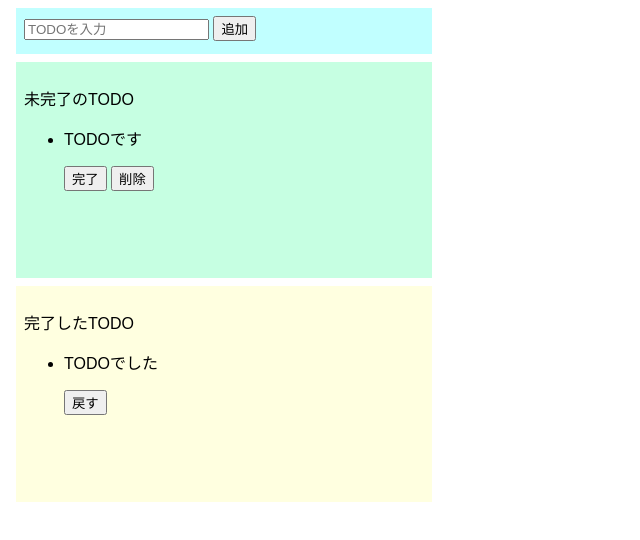
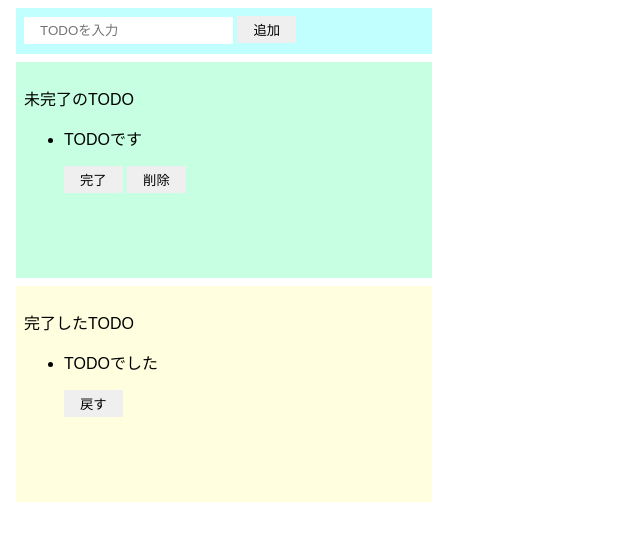
Before and after one commit to shitosatakuka/practiceReact-todoApp, a website built with Parcel: page src/index.html in a window 1280 px wide. Shown: the whole page, without its empty margins (0-640 px from the left). Built offline with nearby package versions, Linux system fonts and the light colour scheme.

Commit message:
Update styles.css inputとbuttonにスタイルを適用

```diff
--- a/src/styles.css
+++ b/src/styles.css
@@ -1,6 +1,24 @@
 body {
   font-family: sans-serif;
 }
+
+input {
+  border: none;
+  padding: 6px 16px;
+  outline: none;
+}
+
+button {
+  border: none;
+  padding: 4px 16px;
+}
+
+button:hover {
+  background-color: #ff7fff;
+  color: #ffffff;
+  cursor: pointer;
+}
+
 .input-area {
   background-color: #c1ffff;
   width: 400px;
```
